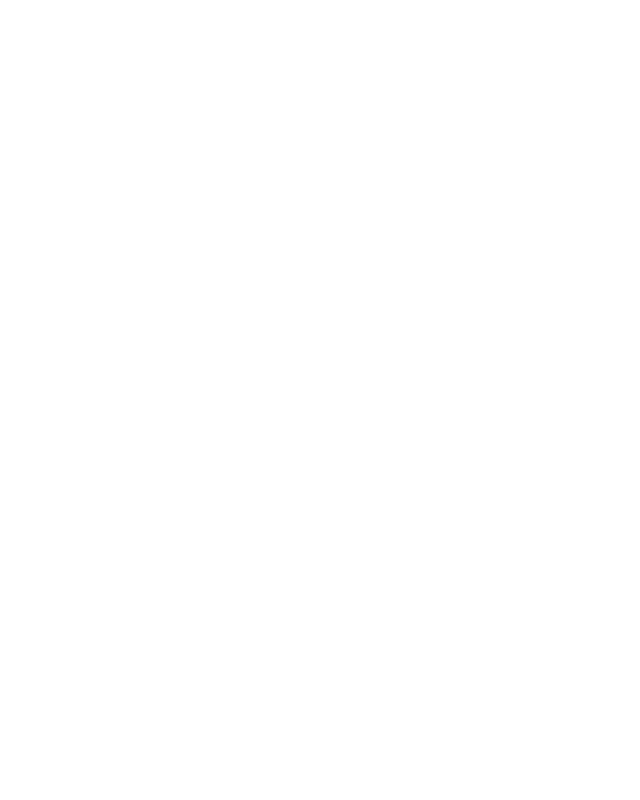
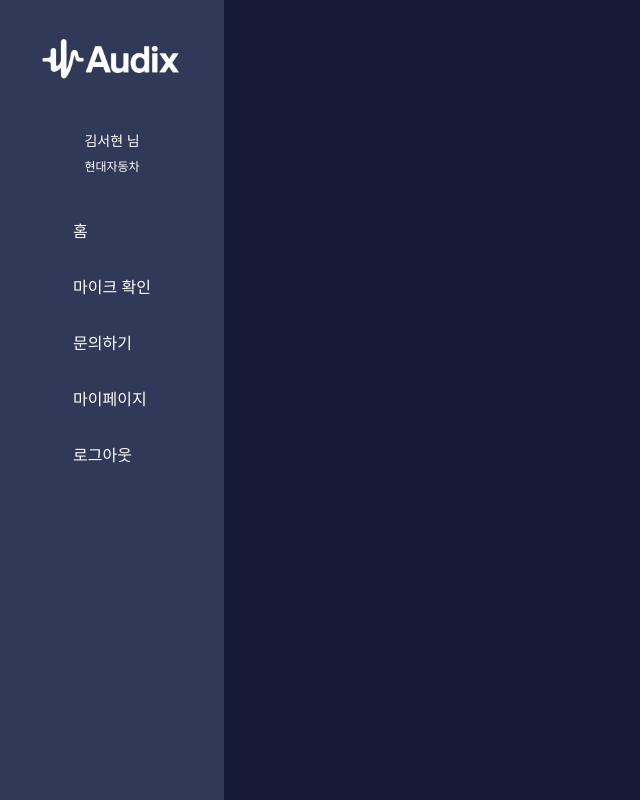
Before and after one commit to seohyeon0219/Audix-Web-FE, a Next.js app: page /area in a window 1280 px wide. Shown: the whole page, without its empty margins (0-640 px from the left). Built offline with nearby package versions, Linux system fonts and the light colour scheme.

Commit message:
Feat: sidebar 구현

```diff
--- a/src/app/area/layout.tsx
+++ b/src/app/area/layout.tsx
@@ -1,9 +1,51 @@
+import SidebarButton from "../../components/common/sidebarButton";
+
 export default function AreaLayout({
     children,
 }: {
     children: React.ReactNode;
 }) {
     return (
-        <div>{children}</div>
+        <div className="flex min-h-screen bg-main-900">
+            {/* side bar */}
+            <aside className="flex flex-col items-center gap-8 min-h-screen w-56 bg-main-100 p-6">
+                {/* 상단 영역 : 로고 + 사용자 정보 */}
+                <img
+                    src="../../../../logos/logoWhite.png"
+                    alt="audix white logo"
+                    width={150}
+                >
+                </img>
+                {/* 로그인한 회원 정보 */}
+                <div className="text-center space-y-2">
+                    <p className="text-sm text-white font-medium">김서현 님</p>
+                    <p className="text-xs text-white">현대자동차</p>
+                </div>
+                {/* 네비게이션 버튼 */}
+                <nav className="flex-1">
+                    <ul className="space-y-2">
+                        <li>
+                            <SidebarButton>홈</SidebarButton>
+                        </li>
+                        <li>
+                            <SidebarButton>마이크 확인</SidebarButton>
+                        </li>
+                        <li>
+                            <SidebarButton>문의하기</SidebarButton>
+                        </li>
+                        <li>
+                            <SidebarButton>마이페이지</SidebarButton>
+                        </li>
+                        {/* 로그아웃 버튼 */}
+                        <li>
+                            <SidebarButton className="border-1 border-white">로그아웃</SidebarButton>
+                        </li>
+                    </ul>
+                </nav>
+
+            </aside>
+            {/* 메인 컨텐츠 */}
+            <main>{children}</main>
+        </div>
     )
 }
```
